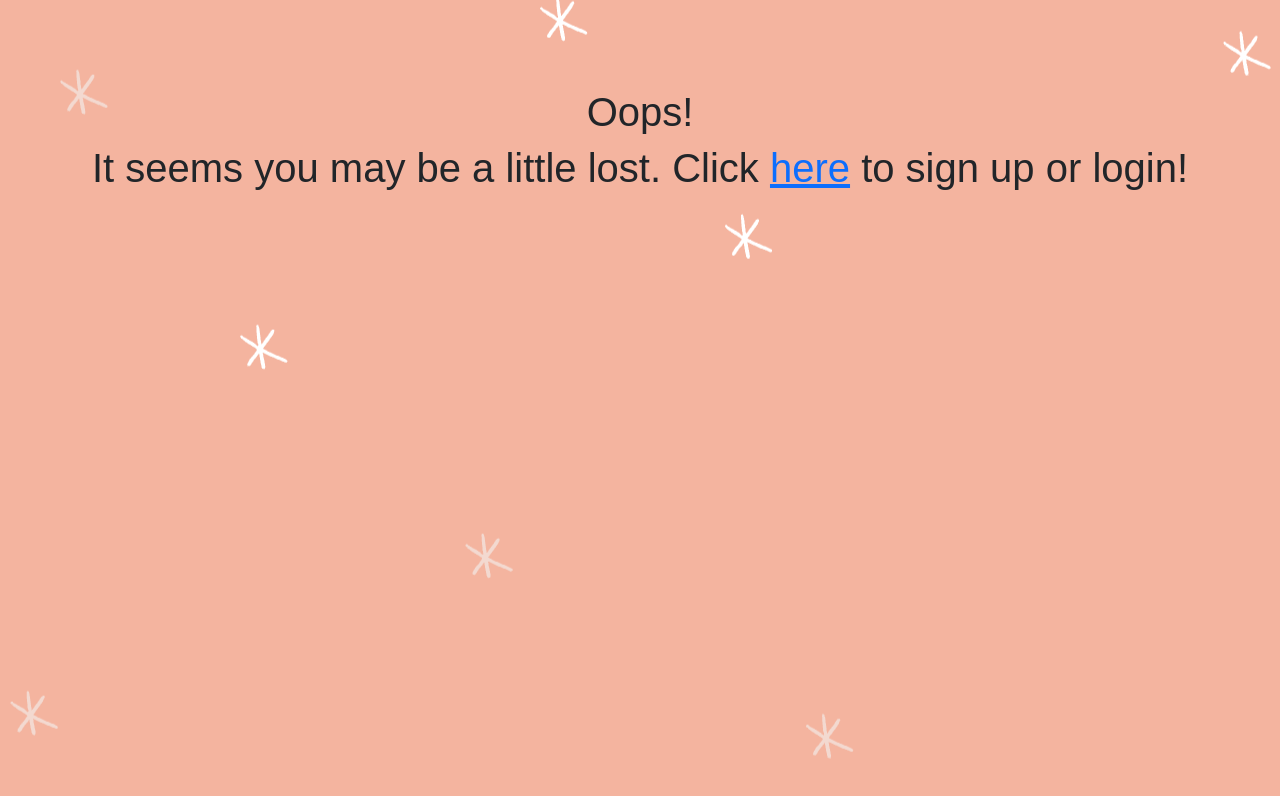
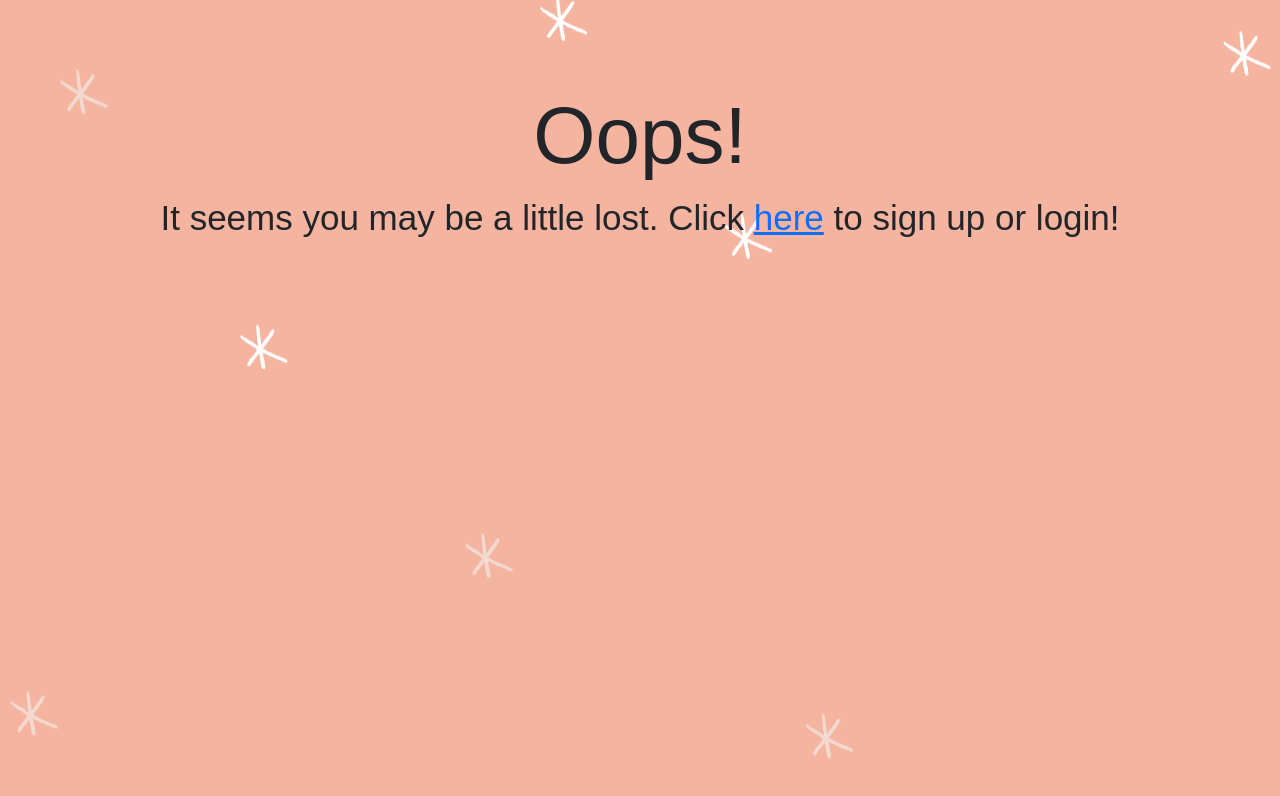
Before and after one commit to partyzl/bookstack, a React (Create React App) app in the folder client/: page /library in a window 1280 px wide. Shown: the top 796 px of the page. Built offline with nearby package versions, Linux system fonts and the light colour scheme; a web font is replaced by a local one.

Commit message:
styling for the text in the error page

```diff
--- a/client/src/pages/Error404/index.js
+++ b/client/src/pages/Error404/index.js
@@ -4,8 +4,8 @@ import { NavLink } from 'react-router-dom';
 const Error404 = () => {
     return (
         <div className="body">
-            <h1> Oops!</h1>
-            <h4>It seems you may be a little lost. Click <NavLink exact to='/'>here</NavLink> to sign up or login!</h4>
+            <h2 className="display-1">Oops!</h2>
+            <h1 className="display-6"><small>It seems you may be a little lost. Click <NavLink exact to='/'>here</NavLink> to sign up or login!</small></h1>
         </div>
     )
 }
```
